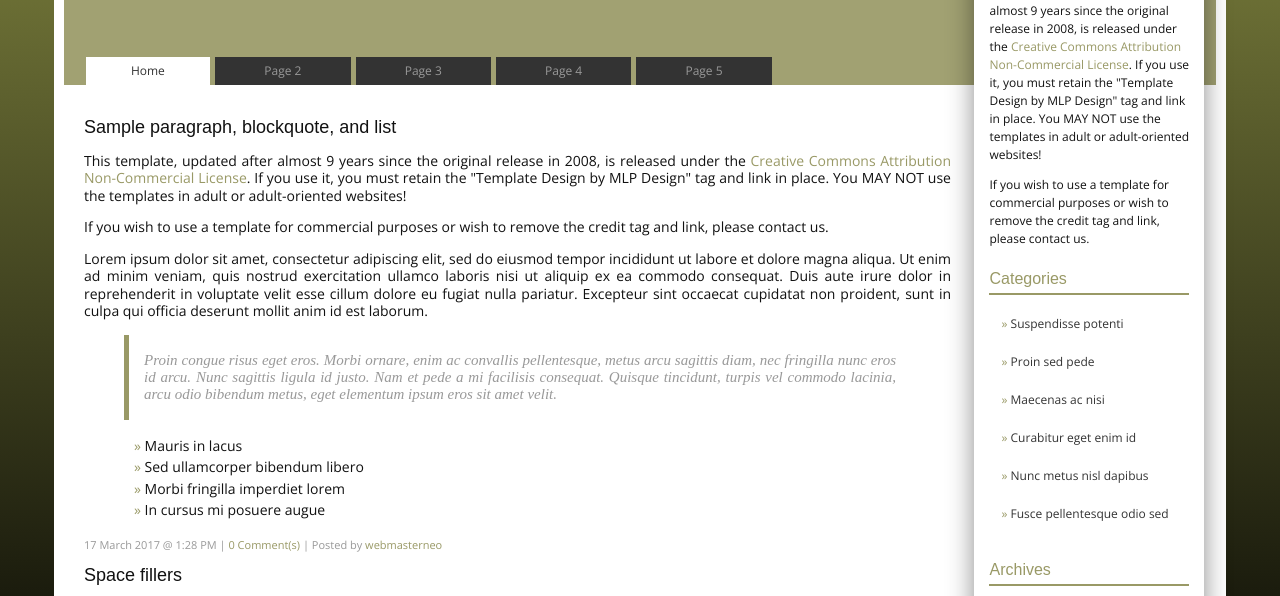
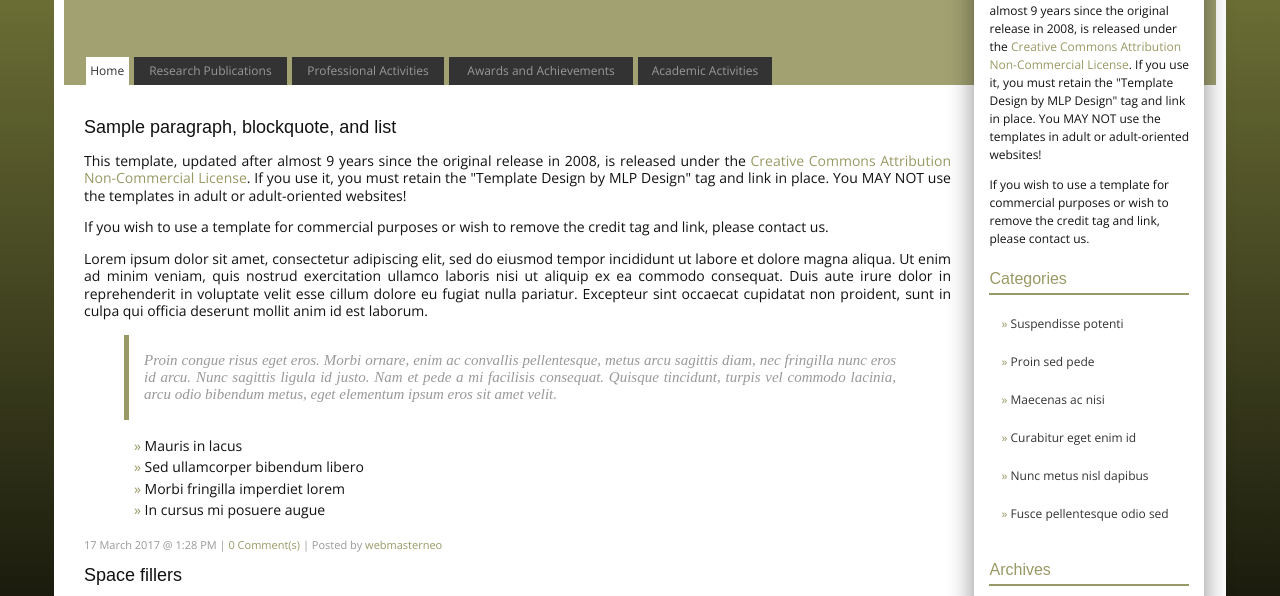
Before and after one commit to Ahoud-Alhazmi/Ahoud-Alhazmi-old.github.io, a plain HTML site: page index.html in a window 1280 px wide. Shown: the part 133-729 px from the top of the page. Drawn offline with nearby package versions, Linux system fonts and the light colour scheme.

Commit message:
Update index.html

```diff
--- a/index.html
+++ b/index.html
@@ -3,9 +3,9 @@
 <head>
 <meta charset="utf-8">
 <meta http-equiv="X-UA-Compatible" content="IE=edge">
-<title>Khaki 2.0 by MLPdesign</title>
-<meta name="viewport" content="width=device-width, initial-scale=1">
-<meta name="Description" lang="en" content="open source x/html and css templates">
+<title>Ahoud Alhazmi</title>
+<!--meta name="viewport" content="width=device-width, initial-scale=1"-->
+<!--meta name="Description" lang="en" content="open source x/html and css templates"-->
 <meta name="author" content="mlp design">
 <meta name="robots" content="index, follow">
 <link rel="stylesheet" href="styles.css">
@@ -26,10 +26,10 @@
 <input type="checkbox" id="show-menu" role="button">
 <ul id="topnav">
 <li><a class="active">Home</a></li>
-<li><a href="#">Page 2</a></li>
-<li><a href="#">Page 3</a></li>
-<li><a href="#">Page 4</a></li>
-<li><a href="#">Page 5</a></li>
+<li><a href="#">Research Publications</a></li>
+<li><a href="#">Professional Activities</a></li>
+<li><a href="#">Awards and Achievements</a></li>
+<li><a href="#">Academic Activities</a></li>
 </ul>
 <!-- end menu -->
 </div>
```
